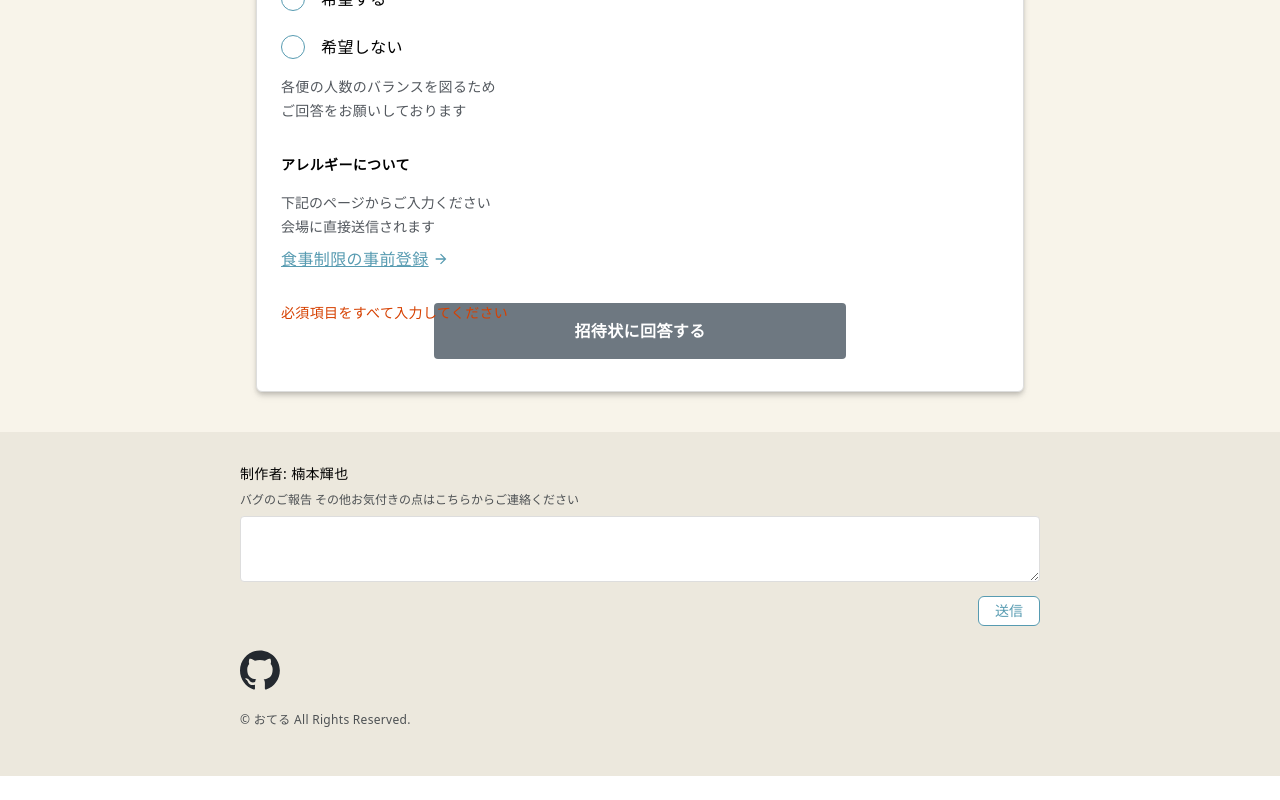
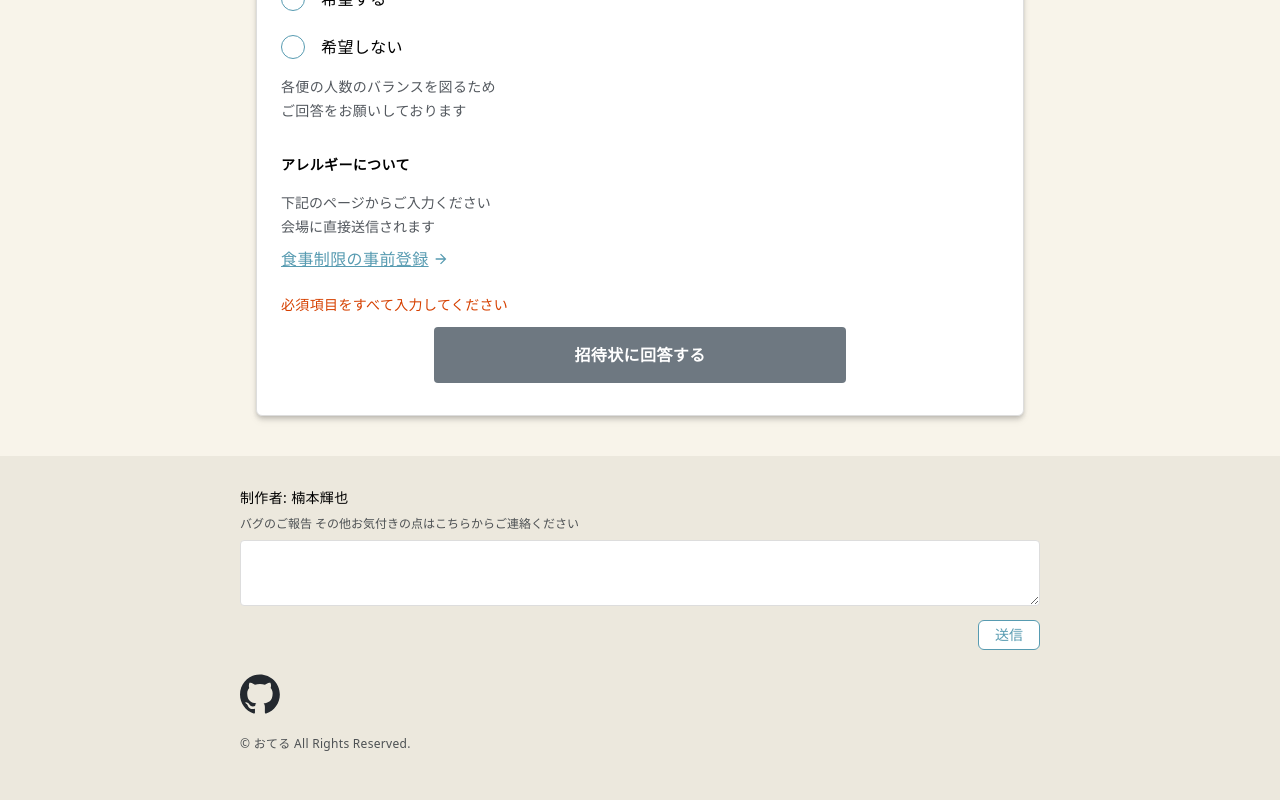
Before and after one commit to teru1116/sun-teru-invitation, a SvelteKit app: page / in a window 1280 px wide. Shown: the part 3204-4004 px from the top of the page. Before the commit the page ends 3980 px from the top, so only its background shows below. Built offline with nearby package versions, Linux system fonts and the light colour scheme; no server answers.

Commit message:
未入力ありのエラーメッセージがsubmitボタンと重なっていたので位置を調整

```diff
--- a/src/components/answer-form.svelte
+++ b/src/components/answer-form.svelte
@@ -179,12 +179,12 @@ const endpoint = import.meta.env.VITE_FORM_ENDPOINT;
 
   <div class="relative">
     {#if disabled}
-      <p class="absolute text-errorRed text-sm">必須項目をすべて入力してください</p>
+      <p class="absolute text-errorRed text-sm sm:-mt-8">必須項目をすべて入力してください</p>
     {/if}
     <button
       type="submit"
       disabled={disabled}
-      class="w-full sm:w-[412px] sm:mx-auto sm:block mt-8 bg-primary disabled:bg-[#6e7881] hover:opacity-80 text-white py-4 px-6 rounded font-bold tracking-wide"
+      class="w-full sm:w-[412px] sm:mx-auto sm:block mt-14 bg-primary disabled:bg-[#6e7881] hover:opacity-80 text-white py-4 px-6 rounded font-bold tracking-wide"
     >
       招待状に回答する
     </button>
```
